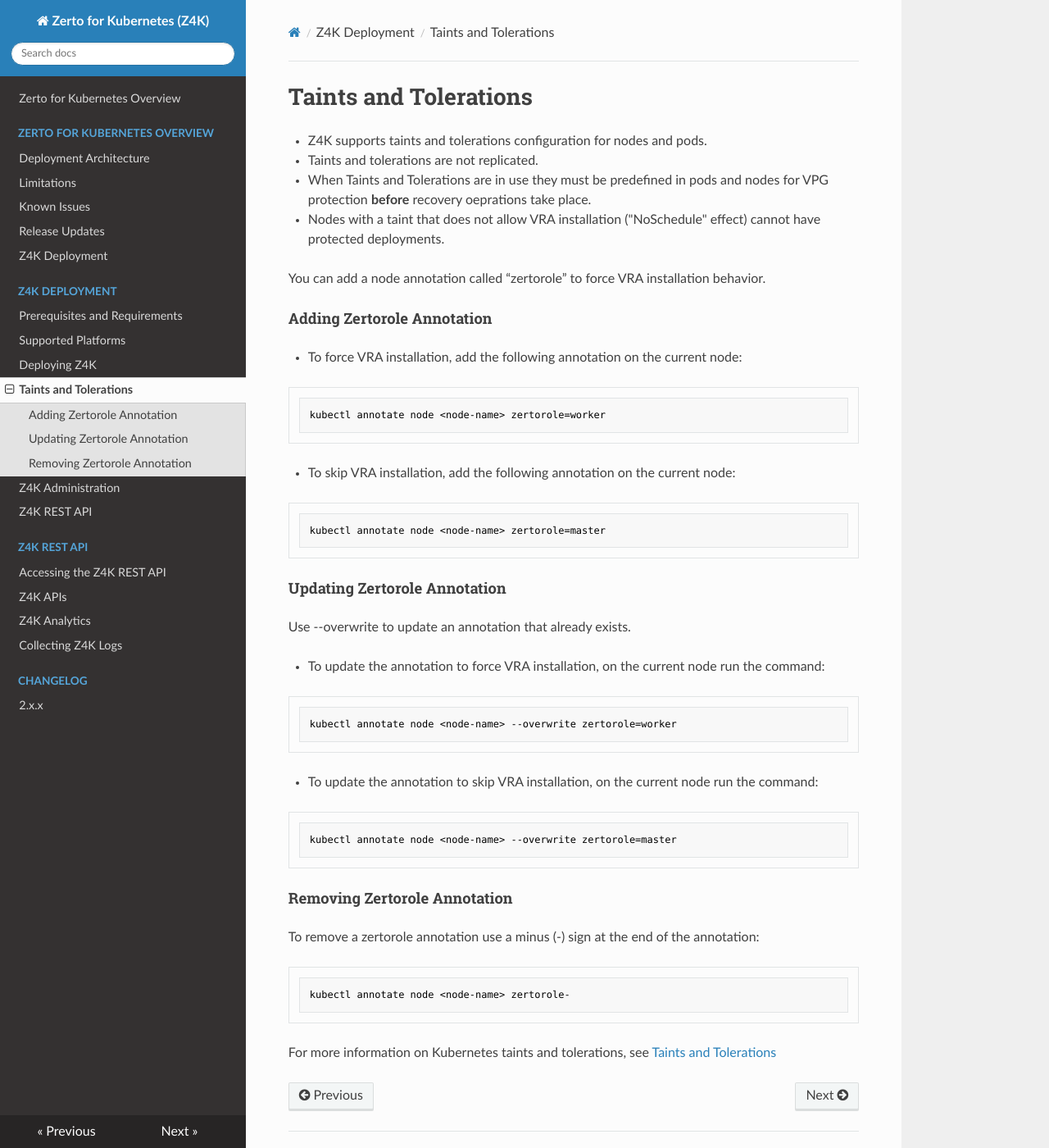
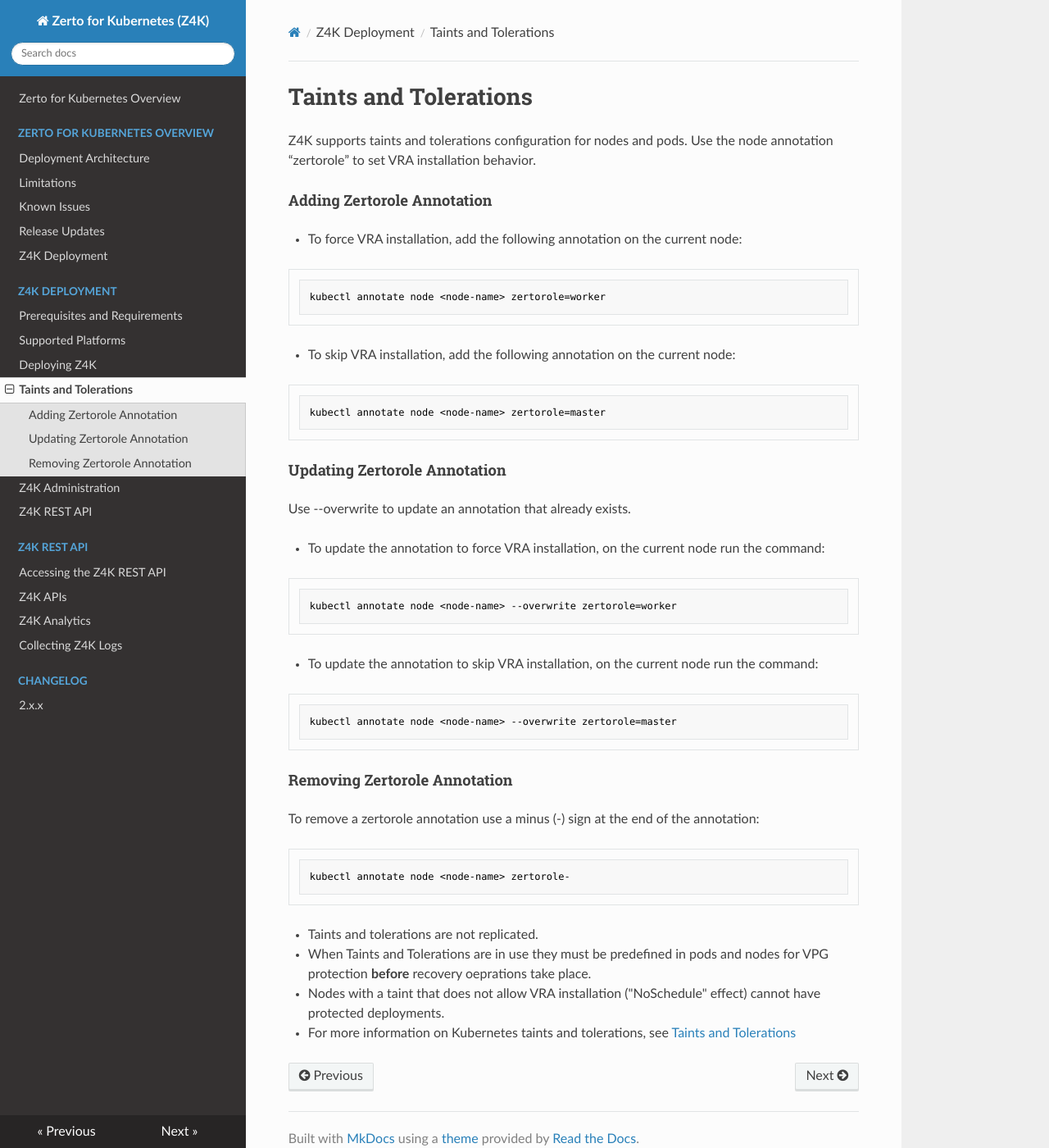
Before and after one commit to ZertoPublic/Z4K, an MkDocs documentation site: the page built from docs/TaintsandTolerations.md, in a window 1280 px wide and 1400 px high. Shown: the whole window at 82% size. Built offline with MkDocs 1.6.1, drawn with Linux system fonts in a browser that asks for light colours; some of the changed lines change nothing that is shown.

Commit message:
Update TaintsandTolerations.md

````diff
--- a/docs/TaintsandTolerations.md
+++ b/docs/TaintsandTolerations.md
@@ -1,11 +1,6 @@
 # Taints and Tolerations
 
-- Z4K supports taints and tolerations configuration for nodes and pods.
-- Taints and tolerations are not replicated.
-- When Taints and Tolerations are in use they must be predefined in pods and nodes for VPG protection **before** recovery oeprations take place.
-- Nodes with a taint that does not allow VRA installation ("NoSchedule" effect) cannot have protected deployments.
-
-You can add a node annotation called “zertorole” to force VRA installation behavior.
+Z4K supports taints and tolerations configuration for nodes and pods. Use the node annotation “zertorole” to set VRA installation behavior.
 
 #### Adding Zertorole Annotation
 
@@ -45,5 +40,7 @@
 kubectl annotate node <node-name> zertorole-
 ```
 
-
-For more information on Kubernetes taints and tolerations, see [Taints and Tolerations](https://kubernetes.io/docs/concepts/scheduling-eviction/taint-and-toleration/)
+- Taints and tolerations are not replicated.
+- When Taints and Tolerations are in use they must be predefined in pods and nodes for VPG protection **before** recovery oeprations take place.
+- Nodes with a taint that does not allow VRA installation ("NoSchedule" effect) cannot have protected deployments.
+- For more information on Kubernetes taints and tolerations, see [Taints and Tolerations](https://kubernetes.io/docs/concepts/scheduling-eviction/taint-and-toleration/)
````
